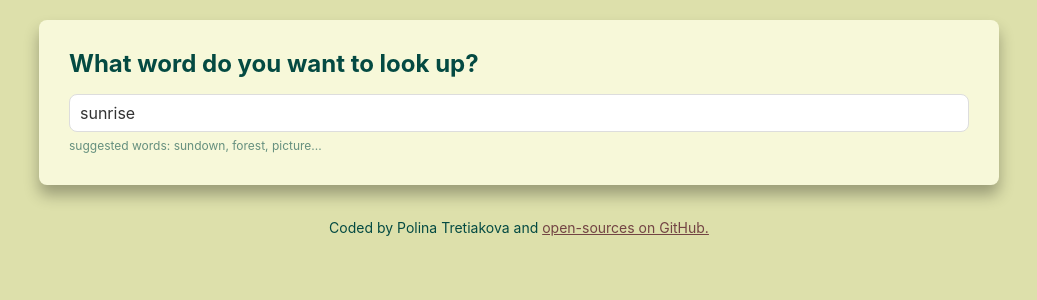
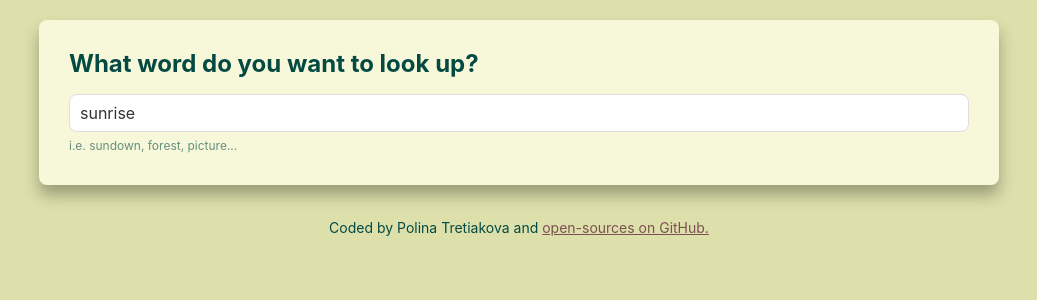
Before and after one commit to PollyT249/dictionary-project, a React (Create React App) app: page / in a window 1280 px wide. Shown: the top 300 px of the page, without its empty margins (121-1158 px from the left). Built offline with nearby package versions, Linux system fonts and the light colour scheme; no server answers.

Commit message:
Did little refresh on hint

```diff
--- a/src/App.css
+++ b/src/App.css
@@ -4,7 +4,7 @@ body {
 }
 
 a {
-  color: #734444;
+  color: #7c5151;
 }
 
 .App {
--- a/src/Dictionary.js
+++ b/src/Dictionary.js
@@ -56,9 +56,7 @@ export default function Dictionary(props) {
               defaultValue={props.defaultKeyword}
             />
           </form>
-          <div className="hint">
-            suggested words: sundown, forest, picture...
-          </div>
+          <div className="hint">i.e. sundown, forest, picture...</div>
         </section>
         <Results results={results} />
         <Photos photos={photos} />
```
